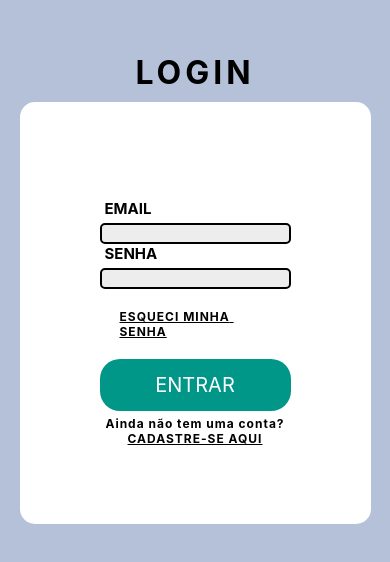
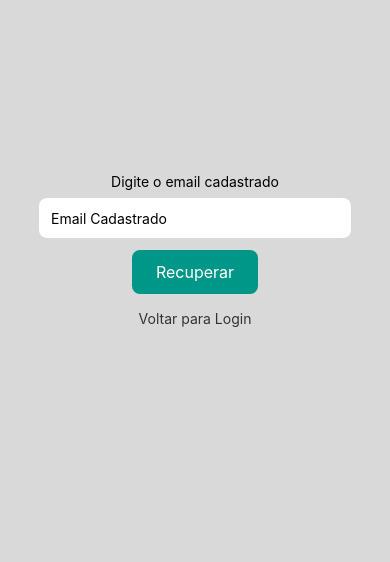
Before and after one commit to ICEI-PUC-Minas-PMV-ADS/ads-2024-1-e3-proj-mov-t8-pmv-ads-2024-1-e3-proj-printpro-wizard, a React Native app in the folder print-pro/: screen /EsqueciSenha in a window 390 px wide. Shown: the part 164-726 px from the top of the page. Built offline with nearby package versions, Linux system fonts and the light colour scheme.

Commit message:
resetPassword new

```diff
--- a/print-pro/App.js
+++ b/print-pro/App.js
@@ -9,6 +9,7 @@ import Orcamento from './src/pages/Orcamento';
 import Custo from './src/pages/Custo';
 import Login from "./src/pages/Login";
 import Cadastro from "./src/pages/Cadastro";
+import EsqueciSenha from "./src/pages/EsqueciSenha"
 
 const Stack = createNativeStackNavigator();
 
@@ -19,6 +20,7 @@ export default function App() {
       <Stack.Navigator initialRouteName="Login">
         <Stack.Screen name="Login" component={Login} options={{headerShown: false}}/>
         <Stack.Screen name="Cadastro" component={Cadastro} options={{headerShown: false}}/>
+        <Stack.Screen name="EsqueciSenha" component={EsqueciSenha} options={{headerShown: false}}/>
         <Stack.Screen name="Custo" component={Custo} options={{headerShown: false}}/>
         <Stack.Screen name="Resultados" component={Resultados} options={{headerShown: false}}/>
         <Stack.Screen name="CalcDetalhado" component={CalcDetalhado} options={{headerShown: false}}/>
--- a/print-pro/src/pages/EsqueciSenha.js
+++ b/print-pro/src/pages/EsqueciSenha.js
@@ -1,11 +1,95 @@
 import React, { useState } from "react";
 import { View, Text, StyleSheet, TouchableOpacity, TextInput } from 'react-native';
+import { useNavigation } from '@react-navigation/native';
+import {sendPasswordResetEmail } from "firebase/auth";
+import { auth } from "../services/fireBaseConfig";
 
 export default function EsqueciSenha() {
+
+    const navigation = useNavigation();
+
+    const handleBackToLogin = () => {
+        navigation.navigate('Login');
+    };
+
+    const [email, setEmail] = useState()
+    const [text, setText] = useState()
+
+    const handleResetPassword = () => {
+
+        sendPasswordResetEmail(auth, email)
+        .then(() => {
+            setText("Email de recuperação enviado!")
+            console.log("enviado")
+        })
+        .catch((error) => {
+            const errorCode = error.code;
+            const errorMessage = error.message;
+            console.log(errorMessage)
+            setText("Este email não esta cadastrado!")
+        });
+    }
+
     return(
-        <View>
+        <View style={styles.container}>
             <Text>Digite o email cadastrado</Text>
-            <TextInput style={styles.labelInput} keyboardType="default" onChangeText={text => setEmail(text)} value={email}  />
+            <TextInput
+                style={styles.input}
+                placeholder="Email Cadastrado"
+                value={email}
+                onChangeText={text => setEmail(text)}
+            />
+
+            <Text style={styles.red}>{text}</Text>
+
+            <TouchableOpacity style={styles.button} onPress={handleResetPassword}>
+                <Text style={styles.buttonText}>Recuperar</Text>
+            </TouchableOpacity>
+            <TouchableOpacity style={styles.backButton} onPress={handleBackToLogin}>
+                <Text style={styles.backButtonText}>Voltar para Login</Text>
+            </TouchableOpacity>
         </View>
     )
 }
+
+const styles = StyleSheet.create({
+    container: {
+        flex: 1,
+        justifyContent: 'center',
+        alignItems: 'center',
+        backgroundColor: '#D9D9D9',
+    },
+    input: {
+        width: '80%',
+        height: 40,
+        backgroundColor: 'white',
+        borderRadius: 8,
+        marginTop: 8,
+        marginBottom: 5,
+        paddingHorizontal: 12,
+    },
+    button: {
+        backgroundColor: '#009688',
+        borderRadius: 8,
+        paddingVertical: 12,
+        paddingHorizontal: 24,
+        marginBottom: 16,
+        marginTop: 7,
+    },
+      buttonText: {
+        color: 'white',
+        textAlign: 'center',
+        fontSize: 16,
+    },
+    backButton: {
+        marginBottom: 16,
+    },
+    backButtonText: {
+        color: '#333',
+        textAlign: 'center',
+        fontSize: 14,
+    },
+    red: {
+        color: "red",
+    },
+})
--- a/print-pro/src/pages/Login.js
+++ b/print-pro/src/pages/Login.js
@@ -1,7 +1,7 @@
 import React, { useState } from "react";
 import { View, Text, StyleSheet, TextInput, TouchableOpacity } from 'react-native';
 import { useNavigation } from '@react-navigation/native';
-import { getAuth, signInWithEmailAndPassword } from "firebase/auth";
+import { signInWithEmailAndPassword } from "firebase/auth";
 import { auth } from "../services/fireBaseConfig";
 
 
@@ -12,6 +12,10 @@ export default function Login( {user} ) {
     const handleCadastroNavigation = () => {
         navigation.navigate('Cadastro');
     };
+
+    const handleResetPassword = () => {
+        navigation.navigate('EsqueciSenha');
+    }
 
     const [email, setEmail] = useState();
     const [password, setPassword] = useState();
@@ -46,7 +50,10 @@ export default function Login( {user} ) {
                     onChangeText={text => setPassword(text)} value={password}
                     secureTextEntry={true} />
 
-                    <Text style={styles.textEsqueci}>ESQUECI MINHA SENHA</Text>
+                    <TouchableOpacity onPress={handleResetPassword}>
+                        <Text style={styles.textEsqueci}>ESQUECI MINHA SENHA</Text>
+                    </TouchableOpacity>
+
 
                     <TouchableOpacity style={styles.button} onPress={handleLogin}>
                         <Text style={styles.buttonText}>ENTRAR</Text>
```
